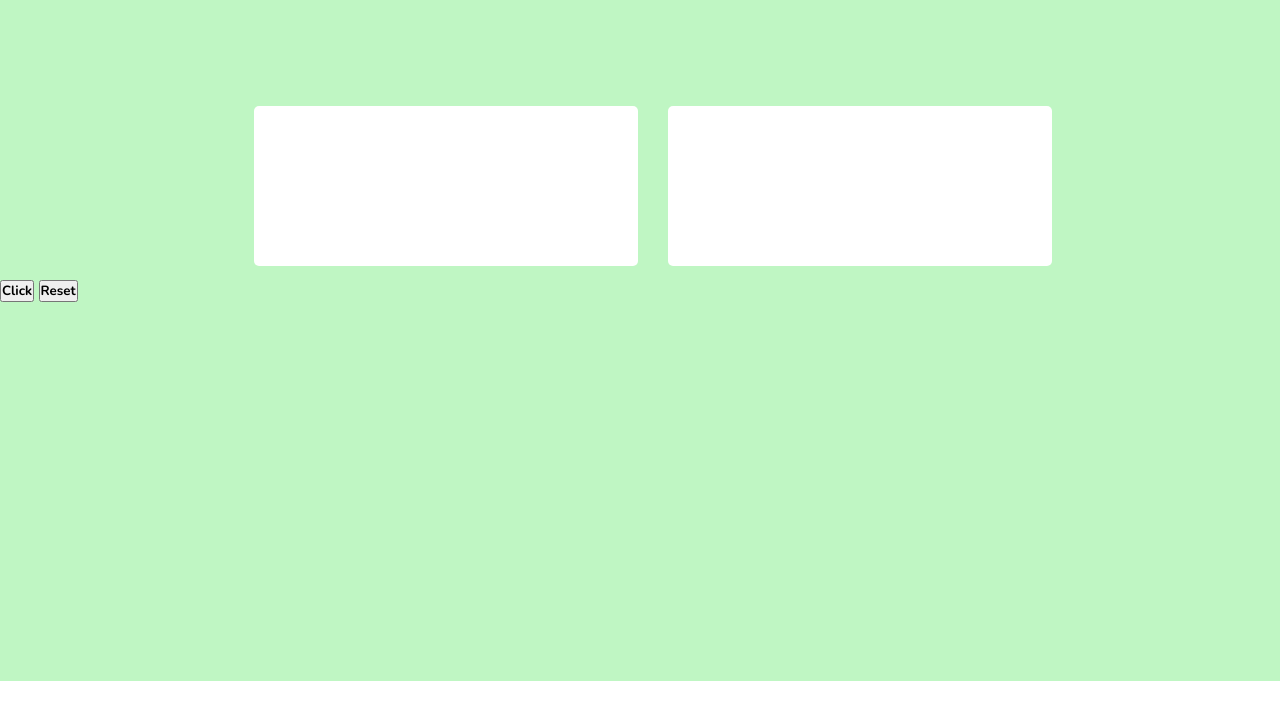
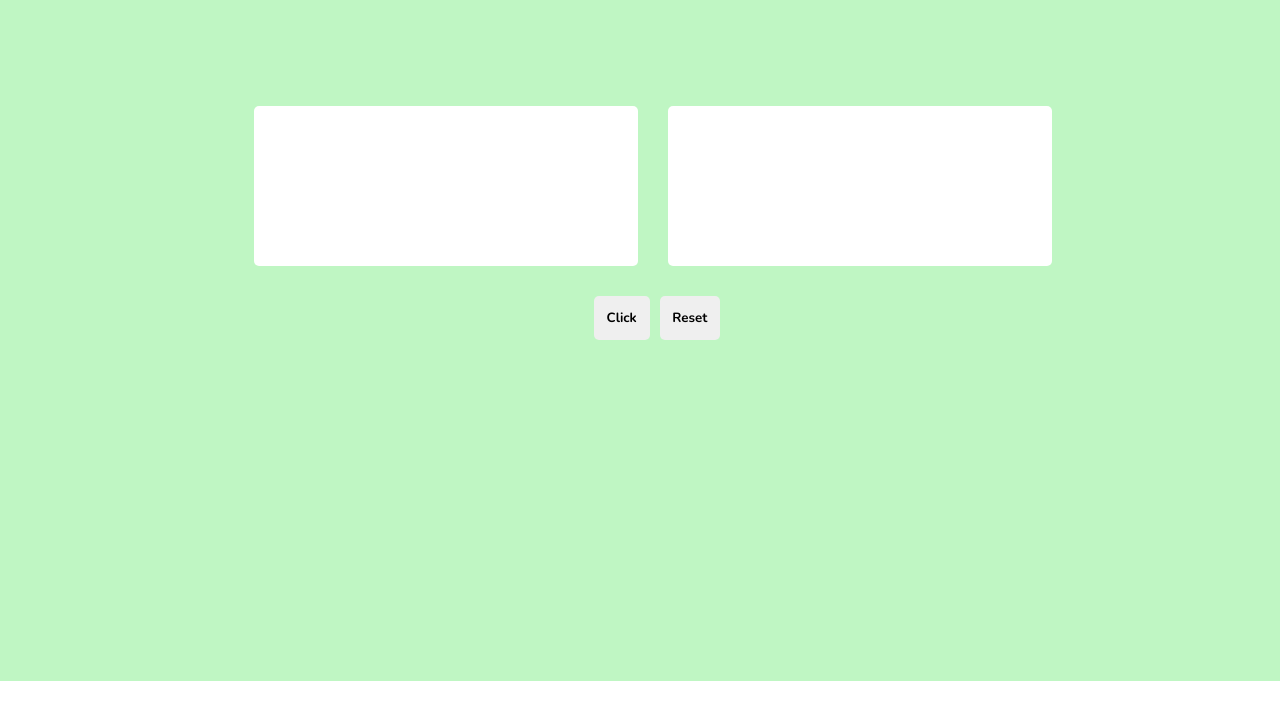
Before and after one commit to TanmayVidhate/Text-Matcher, a plain HTML site: page index.html in a window 1280 px wide. Shown: the part 59-778 px from the top of the page. Drawn offline with nearby package versions, Linux system fonts and the light colour scheme.

Commit message:
css for button-holder and button and button-holder span

```diff
--- a/style.css
+++ b/style.css
@@ -40,3 +40,23 @@ input {
     border: none;
     outline: none;
 }
+
+.button-holder {
+    width: 10%;
+    margin: auto;
+    text-align: center;
+    padding: 1vw;
+    display: flex;
+}
+
+.button-holder span {
+    margin-top: 1vw;
+}
+
+button {
+    padding: 1vw;
+    border-radius: 5px;
+    border: none;
+    outline: none;
+    margin: 5px;
+}
```
